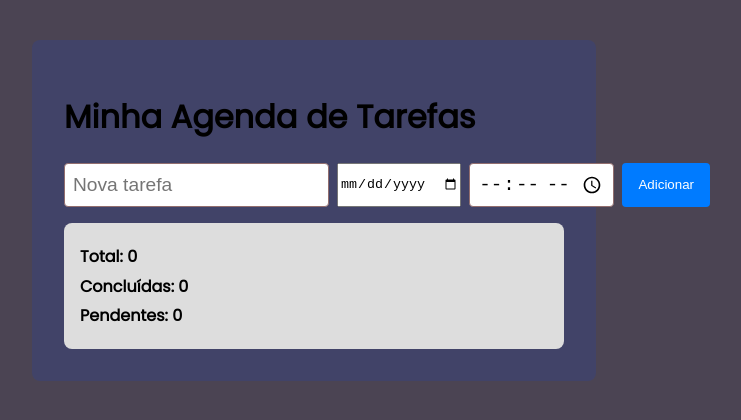
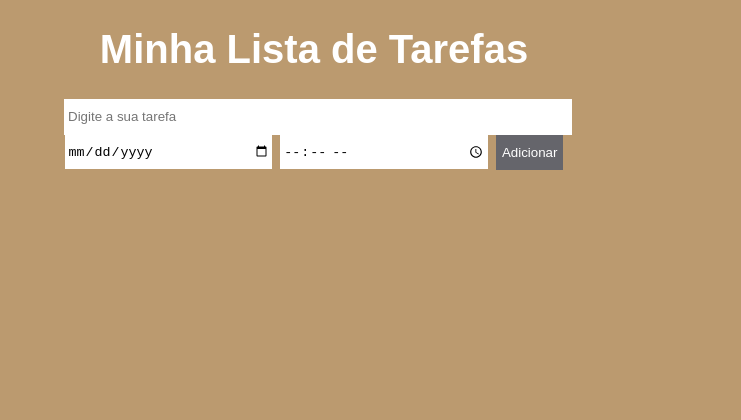
Before and after one commit to EstevamGabriel16/todo-lista, a website: page index.html in a window 1280 px wide. Shown: the whole page, without its empty margins (326-1067 px from the left). Drawn offline with Linux system fonts and the light colour scheme.

Commit message:
novo html/css

```diff
--- a/index.html
+++ b/index.html
@@ -1,46 +1,31 @@
-<!DOCTYPE html> <!-- Diz que esse arquivo é um HTML5 -->
-<html lang="pt-br"> <!-- Define a linguagem como português do Brasil -->
+<!DOCTYPE html>
+<html lang="pt-br">
+
 <head>
-    <meta charset="UTF-8"> <!-- Suporta acentos e caracteres especiais -->
-    <meta name="viewport" content="width=device-width, initial-scale=1.0"> <!-- Deixa responsivo (se adapta ao celular) -->
-    <title>Agenda de Tarefas</title> <!-- Título que aparece na aba do navegador -->
+    <meta charset="UTF-8">
+    <meta name="viewport" content="width=device-width, initial-scale=1.0">
+    <link rel="stylesheet" href="style.css">
+    <title>Lista de Tarefas</title>
+</head>
 
-    <!-- Fonte moderna vinda do Google Fonts (Poppins) -->
-    <link href="https://fonts.googleapis.com/css2?family=Poppins&display=swap" rel="stylesheet">
+<body>
+    <h1>Minha Lista de Tarefas</h1>
 
-    <!-- Link para o seu arquivo de estilos (style.css) -->
-    <link rel="stylesheet" href="style.css">
-</head>
-<body>
-    <!-- Área principal que centraliza tudo na tela -->
-    <div class="recipiente-princ">
-        <h1>Minha Agenda de Tarefas</h1> <!-- Título da página -->
 
-        <!-- Parte de cima com os campos para adicionar tarefa -->
-        <div class="grupo-input">
-            <input type="text" id="taimput" placeholder="Nova tarefa">
-            <!-- Onde a pessoa escreve o nome da tarefa -->
-            <input type="date" id="data">
-            <!-- Onde a pessoa escolhe a data da tarefa -->
-            <input type="time" id="temp">
-            <!-- Campo pra escolher o horário da tarefa -->
+   <input placeholder="Digite a sua tarefa" id="tarefa">
 
-            <button id="add">Adicionar</button>
-            <!-- Botão que a pessoa clica pra adicionar a tarefa -->
-        </div>
+    <div class="grupo-input">
+        <input type="date" id="data">
 
-        <!-- Lista onde as tarefas vão aparecer -->
-        <ul id="taList"></ul>
+        <input type="time" id="temp">
 
-        <!-- Parte que mostra quantas tarefas tem, quantas foram feitas e quantas faltam -->
-        <div id="taskCounters">
-            <p>Total: <span id="totalAt">0</span></p> <!-- Total de tarefas -->
-            <p>Concluídas: <span id="completoAt">0</span></p> <!-- Quantas já foram feitas -->
-            <p>Pendentes: <span id="faltaAt">0</span></p> <!-- Quantas ainda estão por fazer -->
-        </div>
+        <button>Adicionar</button>
     </div>
 
-    <!-- Aqui você coloca o script com a lógica (app.ts compilado vira app.js) -->
-    <script src="./dist/app.js" defer></script>
+    <ul>
+
+
+    </ul>
 </body>
+
 </html>
--- a/style.css
+++ b/style.css
@@ -1,96 +1,76 @@
-/* Define o estilo base da página */
-body {
-    font-family: 'Poppins', sans-serif; /* Fonte moderna */
-    background:#4b4453; /* Fundo escuro */
-    padding: 2rem;
-    display: flex;
-    justify-content: center; /* Centraliza o conteúdo horizontalmente */
+body{
+    background-color: rgb(187, 154, 111);
+    max-width: 500px;
+    margin: 0 auto;
+    font-family: Arial, Helvetica, sans-serif;
 }
 
-/* Caixa principal que envolve tudo */
-.recipiente-princ {
-    background: #113fd828; /*Cor do recipiente*/
-    color: black; /*cor da fonte do recipiente*/
-    padding: 2rem;
-    border-radius: 8px;
-    width: 100%;
-    max-width: 500px;
+h1 {
+    color: #ffffff;
+    font-size: 40px;
+    text-align: center;
 }
 
-/* Grupo de inputs e botão */
-.grupo-input {
-    display: flex;/* Coloca os elementos (input, time e botão) lado a lado */
-    gap:0.5rem;
-    margin-bottom: 1rem;
+input {
+    height: 30px;
+    border: 2px solid #ffffff;
+    outline: none;
+    width: 79%;
 }
 
-/* Campo de texto e horário */
-input[type="text"],
-input[type="time"] {
-    flex: 1;
-    padding: 0.5rem;
-    border: 1px solid #926e6e;
-    border-radius: 4px;
-    font-size: 1.2rem;
+button{
+    border: none;
+    height: 35px;
+    background-color: rgb(101, 101, 107);
+    color: #fff;
+    cursor: pointer;
+    transition: 0.5s;
+    width: 80px;
 }
 
-/* Botão de adicionar tarefa */
-button {
-    padding: 0.5rem 1rem;
-    background-color: #007bff; /* Azul vibrante */
-    color: white;
-    border: none;
-    border-radius: 4px;
-    cursor: pointer;
-    transition: background-color 0.3s;
+button:hover{
+    background-color: rgb(37, 51, 253);
+
 }
 
-button:hover {
-    background-color: #0056b3; /* Azul mais escuro no hover */
+button:active{
+    background-color: rgb(33, 33, 230);
+    height: 40px;
 }
 
-/* Estilo de cada tarefa na lista */
-li {
-    display: flex;
-    justify-content: space-between;
-    align-items: center;
-    margin: 0.5rem 0;
-    background: #ffffff;
-    padding: 0.5rem;
-    border-radius: 4px;
-    font-size: 1rem;
+ul{
+    list-style-type: none;
+    padding: 0;
 }
 
-/* Tarefa marcada como concluída */
-li.completed {
-    text-decoration: line-through;
-    color: gray;
+li{
+    background-color: rgb(160, 135, 103);
+    padding: 10px;
+    margin: 10px auto;
+    border-radius: 5px;
+    color: #ffffff;
+    font-weight: bold;
+    display: flex;
+    align-items: center;
+    justify-content: space-between;
 }
 
-/* Botão de excluir tarefa (❌) */
-li button {
-    background: transparent;
-    border: none;
-    font-size: 1.2rem;
+span{
     cursor: pointer;
 }
 
-/* Seção de contadores de tarefas */
-#taskCounters {
-    margin-top: 1rem;
-    background: #ddd;
-    padding: 1rem;
-    border-radius: 8px;
-    font-size: 1rem;
+.grupo-input {
+    display: flex;
+    gap:0.5rem;
+    margin-bottom: 1rem;
+    padding: 0.5px;
 }
 
-/* Estilo dos textos nos contadores */
-#taskCounters p {
-    margin: 0.3rem 0;
-    font-weight: bold;
+#tarefa {
+    display: block;    /* Faz ele ocupar toda a largura disponível /
+    margin-bottom: 1rem; / Espaço abaixo dele */
+    height: 30px;
+    border: 2px solid #ffffff;
+    outline: none;
+    width: 100%;
 }
-/* Quando a tarefa estiver concluída, risca o texto */
-.concluido {
-  text-decoration: line-through;
-  color: gray;
-}
```
